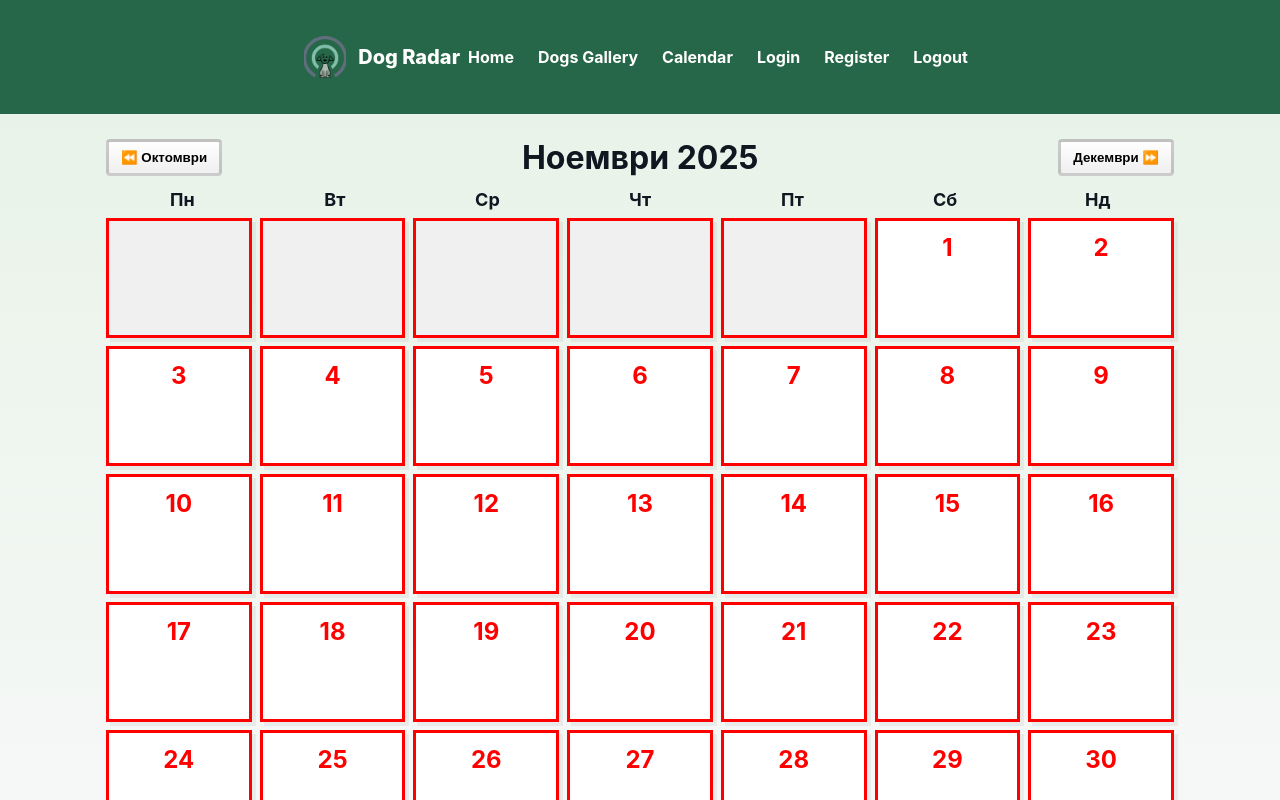
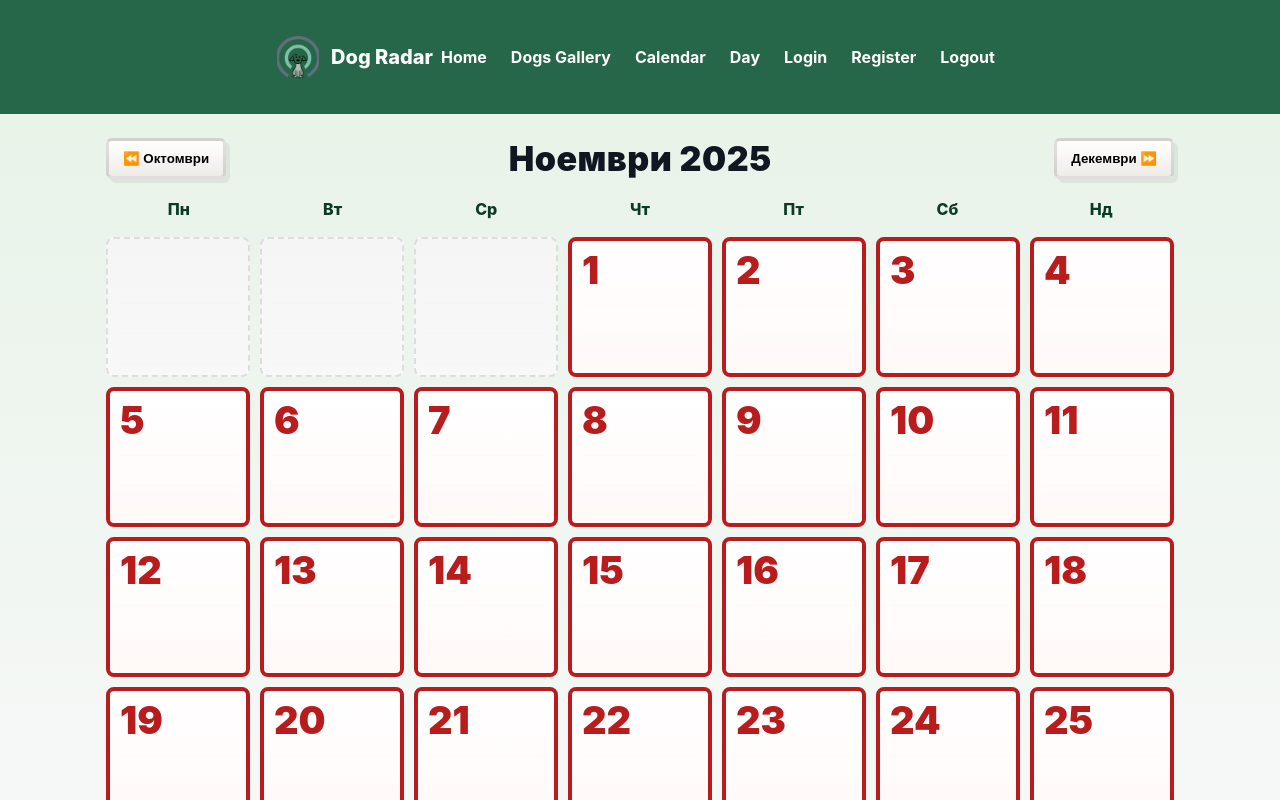
Before and after one commit to PavelAbadon/DogRadar, a React (Vite) app in the folder client/: page /calendar in a window 1280 px wide. Shown: the top 800 px of the page. Built offline with nearby package versions, Linux system fonts and the light colour scheme.

Commit message:
Add calendar and day components

```diff
--- a/client/public/styles/styles.css
+++ b/client/public/styles/styles.css
@@ -171,3 +171,137 @@ body {
   .header { padding:10px; }
   .nav { flex-wrap:wrap; gap:6px; }
 }
+/* Calendar visual overrides (static month view) */
+
+.calendar-top {
+  display:flex;
+  align-items:center;
+  justify-content:space-between;
+  gap:12px;
+  margin-top: 16px;
+}
+
+.month-title {
+  font-size: 34px;
+  font-weight: 900;
+  letter-spacing: 0.5px;
+  text-align: center;
+}
+
+.month-btn {
+  display:inline-flex;
+  align-items:center;
+  gap:8px;
+  padding:10px 14px;
+  border-radius:6px;
+  border:3px solid rgba(0,0,0,0.12);
+  background: linear-gradient(180deg,#fff,#efece8);
+  font-weight:800;
+  cursor:pointer;
+  box-shadow: 4px 4px 0 rgba(0,0,0,0.06);
+}
+
+/* weekday row */
+.calendar-weekdays {
+  display: grid;
+  grid-template-columns: repeat(7, 1fr);
+  margin-top: 12px;
+  gap: 8px;
+}
+.calendar-weekdays div {
+  text-align:center;
+  font-weight:800;
+  color:#0b3b27;
+  padding:8px 0;
+}
+
+/* month grid */
+.calendar-grid.visual-month {
+  display: grid;
+  grid-template-columns: repeat(7, 1fr);
+  gap: 10px;
+  margin-top: 10px;
+}
+
+/* each calendar cell */
+.calendar-cell {
+  min-height: 140px;
+  padding: 10px;
+  border: 4px solid #b91c1c; /* червена, по-дебела рамка */
+  border-radius: 8px;
+  background: linear-gradient(180deg,#fff,#fff9f8);
+  position: relative;
+  overflow: hidden;
+}
+
+/* empty cell (placeholder for offset) */
+.calendar-cell.empty {
+  background: linear-gradient(180deg,#f5f5f5,#f8f8f8);
+  border: 2px dashed #ddd;
+}
+
+/* big day number (red) */
+.calendar-cell .day-num {
+  font-size: 38px;
+  font-weight: 900;
+  color: #b91c1c; /* червени цифри */
+  line-height: 1;
+  margin-bottom: 8px;
+}
+
+/* small area for future slots preview (purely visual) */
+.calendar-cell::after {
+  /* faint stripes to suggest slots - purely decorative */
+  content: "";
+  position: absolute;
+  left: 8px;
+  right: 8px;
+  bottom: 8px;
+  top: 64px;
+  background-image:
+    linear-gradient(rgba(185,28,28,0.02) 1px, transparent 1px);
+  background-size: 100% 30px; /* visual hint for 30-min slots */
+  pointer-events: none;
+  opacity: 0.6;
+}
+
+/* today highlight (if you want to mark one manually) */
+.calendar-cell.today {
+  box-shadow: 0 0 0 4px rgba(185,28,28,0.06), inset 0 0 0 2px rgba(185,28,28,0.04);
+}
+
+/* responsive */
+@media (max-width: 900px) {
+  .calendar-cell { min-height: 120px; }
+  .calendar-top { gap:8px; }
+  .month-title { font-size: 24px; }
+}
+
+@media (max-width: 520px) {
+  .calendar-grid.visual-month { gap:6px; }
+  .calendar-cell { min-height: 100px; padding:8px; }
+  .calendar-weekdays div { font-size: 12px; padding:6px 0; }
+  .month-btn { padding:8px 10px; font-size:12px; }
+}
+
+/* Day view styles (slots layout) */
+.day-top { margin-bottom: 6px; }
+
+.day-section { border-radius: 8px; border: 3px solid rgba(0,0,0,0.06); }
+
+.slots-grid { display: flex; flex-direction: column; }
+
+.time-col { color: #334155; font-weight: 700; }
+
+.action-col { display:flex; align-items:center; gap:8px; }
+
+.slot-row .pixel-btn { background: linear-gradient(180deg,#fff,#f7f7f7); }
+
+/* Optional: make every second slot slightly shaded for readability */
+.slot-row:nth-child(2n) { background: rgba(0,0,0,0.01); padding: 6px; border-radius: 4px; }
+
+/* Responsive */
+@media (max-width: 700px) {
+  .time-col { width: 80px; font-size: 13px; }
+  .pixel-btn { width: 100px; padding: 6px; }
+}
--- a/client/src/App.jsx
+++ b/client/src/App.jsx
@@ -8,6 +8,7 @@ import Calendar from './components/calendar/Calendar'
 import Login from './components/login/Login';
 import Register from './components/register/Register';
 import Logout from './components/logout/Logout';
+import Day from './components/calendar/day/Day';
 
 function App() {
 
@@ -19,6 +20,7 @@ function App() {
                 <Route path='/' element={<Home/>}/>
                 <Route path='/dogs' element={<Gallery/>}/>
                 <Route path='/calendar' element={<Calendar/>}/>
+                <Route path='/day' element={<Day/>}/>
                 <Route path='/login' element={<Login/>}/>
                 <Route path='/register' element={<Register/>}/>
                 <Route path='/logout' element={<Logout/>}/>
--- a/client/src/components/calendar/Calendar.jsx
+++ b/client/src/components/calendar/Calendar.jsx
@@ -1,60 +1,126 @@
-// Calendar.jsx
 export default function Calendar() {
-  const monthNames = ["Януари","Февруари","Март","Април","Май","Юни","Юли","Август","Септември","Октомври","Ноември","Декември"];
-  const weekDays = ["Пн","Вт","Ср","Чт","Пт","Сб","Нд"];
-
-  const currentYear = 2025;
-  const currentMonth = 10; // Ноември (0-indexed)
-  const firstDay = new Date(currentYear, currentMonth, 1).getDay(); // 0=Неделя
-  const daysInMonth = new Date(currentYear, currentMonth + 1, 0).getDate();
-
-  const startOffset = firstDay === 0 ? 6 : firstDay - 1;
-
-  const calendarDays = Array.from({ length: startOffset + daysInMonth }, (_, i) => {
-    if(i < startOffset) return null;
-    return i - startOffset + 1;
-  });
-
-  // Примерни "икони" за предходен и следващ месец (можеш да замениш с изображения)
-  const prevMonth = monthNames[(currentMonth + 11) % 12];
-  const nextMonth = monthNames[(currentMonth + 1) % 12];
-
     return (
+   <>
+  {/* Calendar - static visual (No logic) */}
   <main className="container">
-      <div className="calendar-header" style={{ display: "flex", justifyContent: "space-between", alignItems: "center", marginTop: 16 }}>
-        <button className="pixel-btn" style={{ fontWeight: "bold" }}>⏪ {prevMonth}</button>
-        <h2 style={{ fontSize: 32 }}>{monthNames[currentMonth]} {currentYear}</h2>
-        <button className="pixel-btn" style={{ fontWeight: "bold" }}>{nextMonth} ⏩</button>
+    <div className="calendar-top">
+      <button className="month-btn month-prev">⏪ Октомври</button>
+      <h2 className="month-title">Ноември 2025</h2>
+      <button className="month-btn month-next">Декември ⏩</button>
     </div>
-
-      {/* Дни на седмицата */}
-      <div className="calendar-weekdays" style={{ display: "grid", gridTemplateColumns: "repeat(7, 1fr)", marginTop: 12 }}>
-        {weekDays.map(day => (
-          <div key={day} style={{ fontWeight:"bold", textAlign:"center", fontSize: 18 }}>{day}</div>
-        ))}
+    {/* Weekday headers */}
+    <div className="calendar-weekdays" aria-hidden="true">
+      <div>Пн</div>
+      <div>Вт</div>
+      <div>Ср</div>
+      <div>Чт</div>
+      <div>Пт</div>
+      <div>Сб</div>
+      <div>Нд</div>
     </div>
-
-      {/* Дни от месеца */}
-      <div className="calendar-grid" style={{ display: "grid", gridTemplateColumns: "repeat(7, 1fr)", gap: 8, marginTop: 8 }}>
-        {calendarDays.map((day, idx) => (
-          <div
-            key={idx}
-            className="calendar-day pixel-card"
-            style={{
-              padding: 12,
-              border: "3px solid red",
-              fontSize: 24,
-              fontWeight: "bold",
-              textAlign: "center",
-              color: day ? "red" : "#999",
-              minHeight: 120,
-              background: day === null ? "#f0f0f0" : "#fff"
-            }}
-          >
-            {day || ""}
+    {/* Grid: empty cells for offset + actual days */}
+    <div className="calendar-grid visual-month">
+      {/* пустите клетки (при нужда) */}
+      <div className="calendar-cell empty" />
+      <div className="calendar-cell empty" />
+      <div className="calendar-cell empty" />
+      {/* реалните дни на месеца (примерно за Ноември 2025) */}
+      <div className="calendar-cell">
+        <div className="day-num">1</div>
       </div>
-        ))}
+      <div className="calendar-cell">
+        <div className="day-num">2</div>
+      </div>
+      <div className="calendar-cell">
+        <div className="day-num">3</div>
+      </div>
+      <div className="calendar-cell">
+        <div className="day-num">4</div>
+      </div>
+      {/* продължаваш да напълваш до 30 */}
+      {/* примерни редове: */}
+      <div className="calendar-cell">
+        <div className="day-num">5</div>
+      </div>
+      <div className="calendar-cell">
+        <div className="day-num">6</div>
+      </div>
+      <div className="calendar-cell">
+        <div className="day-num">7</div>
+      </div>
+      <div className="calendar-cell">
+        <div className="day-num">8</div>
+      </div>
+      <div className="calendar-cell">
+        <div className="day-num">9</div>
+      </div>
+      <div className="calendar-cell">
+        <div className="day-num">10</div>
+      </div>
+      <div className="calendar-cell">
+        <div className="day-num">11</div>
+      </div>
+      <div className="calendar-cell">
+        <div className="day-num">12</div>
+      </div>
+      <div className="calendar-cell">
+        <div className="day-num">13</div>
+      </div>
+      <div className="calendar-cell">
+        <div className="day-num">14</div>
+      </div>
+      <div className="calendar-cell">
+        <div className="day-num">15</div>
+      </div>
+      <div className="calendar-cell">
+        <div className="day-num">16</div>
+      </div>
+      <div className="calendar-cell">
+        <div className="day-num">17</div>
+      </div>
+      <div className="calendar-cell">
+        <div className="day-num">18</div>
+      </div>
+      <div className="calendar-cell">
+        <div className="day-num">19</div>
+      </div>
+      <div className="calendar-cell">
+        <div className="day-num">20</div>
+      </div>
+      <div className="calendar-cell">
+        <div className="day-num">21</div>
+      </div>
+      <div className="calendar-cell">
+        <div className="day-num">22</div>
+      </div>
+      <div className="calendar-cell">
+        <div className="day-num">23</div>
+      </div>
+      <div className="calendar-cell">
+        <div className="day-num">24</div>
+      </div>
+      <div className="calendar-cell">
+        <div className="day-num">25</div>
+      </div>
+      <div className="calendar-cell">
+        <div className="day-num">26</div>
+      </div>
+      <div className="calendar-cell">
+        <div className="day-num">27</div>
+      </div>
+      <div className="calendar-cell">
+        <div className="day-num">28</div>
+      </div>
+      <div className="calendar-cell">
+        <div className="day-num">29</div>
+      </div>
+      <div className="calendar-cell">
+        <div className="day-num">30</div>
+      </div>
+      {/* ако месецът има 31 — допълваш */}
     </div>
   </main>
+</>
+
   );
 }
--- /dev/null
+++ b/client/src/components/calendar/day/Day.jsx
@@ -0,0 +1,69 @@
+// DayModal.jsx  (визуален макет, секцията за "други кучета" е включена но скрита)
+export default function DayModalVisual({ day = 12, monthName = "Ноември", year = 2025 }) {
+  return (
+    <>
+      {/* overlay */}
+      <div className="modal-overlay"></div>
+
+      {/* modal */}
+      <div className="modal-window pixel-card">
+        <div className="modal-header space-between">
+          <div style={{ display: "flex", gap: 12, alignItems: "center" }}>
+            <button className="month-btn">⟵</button>
+            <div style={{ fontWeight: 900, fontSize: 18 }}>{day} {monthName} {year}</div>
+          </div>
+          <button className="month-btn">✕</button>
+        </div>
+
+        <div className="modal-body">
+          {/* Сегменти сутрин/обед/следобед/вечер — тук показваме само кратък набор слотове */}
+          <section className="day-section">
+            <h4>Сутрин · 06:00 — 11:00</h4>
+
+            <div className="slot-row">
+              <div className="time-col">07:00–07:30</div>
+              <div className="action-col">
+                <button className="pixel-btn reserve-btn">Резервирай</button>
+              </div>
+            </div>
+
+            <div className="slot-row">
+              <div className="time-col">07:30–08:00</div>
+              <div className="action-col">
+                <button className="pixel-btn reserve-btn">Резервирай</button>
+              </div>
+            </div>
+
+            <div className="slot-row">
+              <div className="time-col">08:00–08:30</div>
+              <div className="action-col">
+                <button className="pixel-btn reserve-btn">Резервирай</button>
+              </div>
+            </div>
+          </section>
+
+          {/* --------
+             Секцията с вече записаните/конфликтни кучета.
+             По подразбиране е скрита чрез класа .hidden.
+             Когато потребител натисне "Резервирай" — тази секция трябва да се покаже.
+             -------- */}
+          <section className="conflicts-section hidden">
+            <h4>Други кучета, записани за този слот</h4>
+            <ul className="conflict-list">
+              <li><strong>Мария</strong> — Нерон (Pitbull) · 07:00–07:45</li>
+              <li><strong>Иван</strong> — Ласи (Collie) · 07:15–08:00</li>
+            </ul>
+
+            <div className="small" style={{ marginTop: 8 }}>
+              Може да изберете друг слот или да поканите собствениците да сменят часа.
+            </div>
+          </section>
+        </div>
+
+        <div className="modal-footer" style={{ marginTop: 12, display: "flex", justifyContent: "flex-end", gap: 8 }}>
+          <button className="pixel-btn">Затвори</button>
+        </div>
+      </div>
+    </>
+  );
+}
--- a/client/src/components/header/Header.jsx
+++ b/client/src/components/header/Header.jsx
@@ -15,6 +15,7 @@ export default function Header() {
                         <Link to="/">Home</Link>
                         <Link to="/dogs">Dogs Gallery</Link>
                         <Link to="/calendar">Calendar</Link>
+                        <Link to="/day">Day</Link>
                         <Link to="/login">Login</Link>
                         <Link to="/register">Register</Link>
                         <Link to="/logout">Logout</Link>
```
Lines whose indentation alone changed are shown as unchanged.
